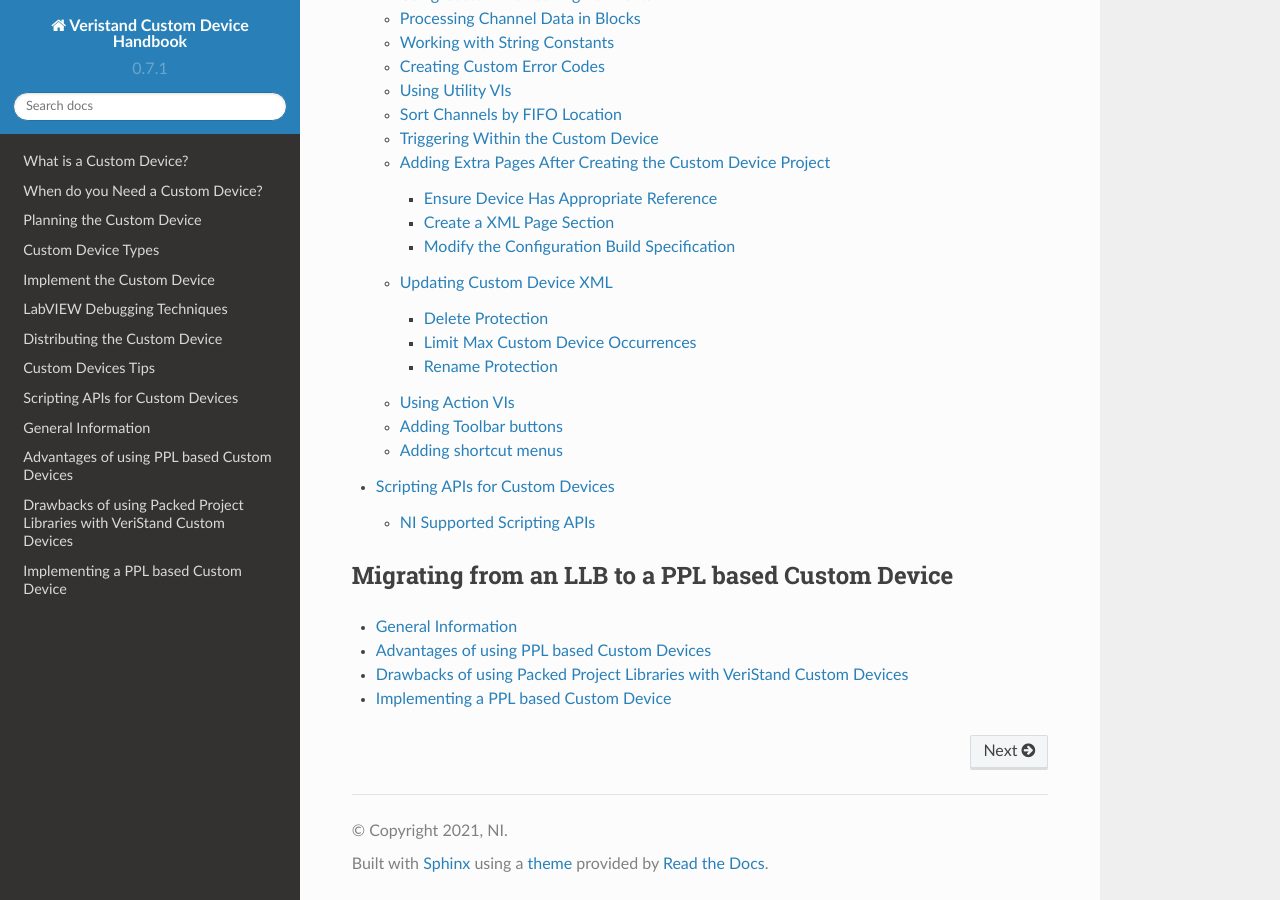
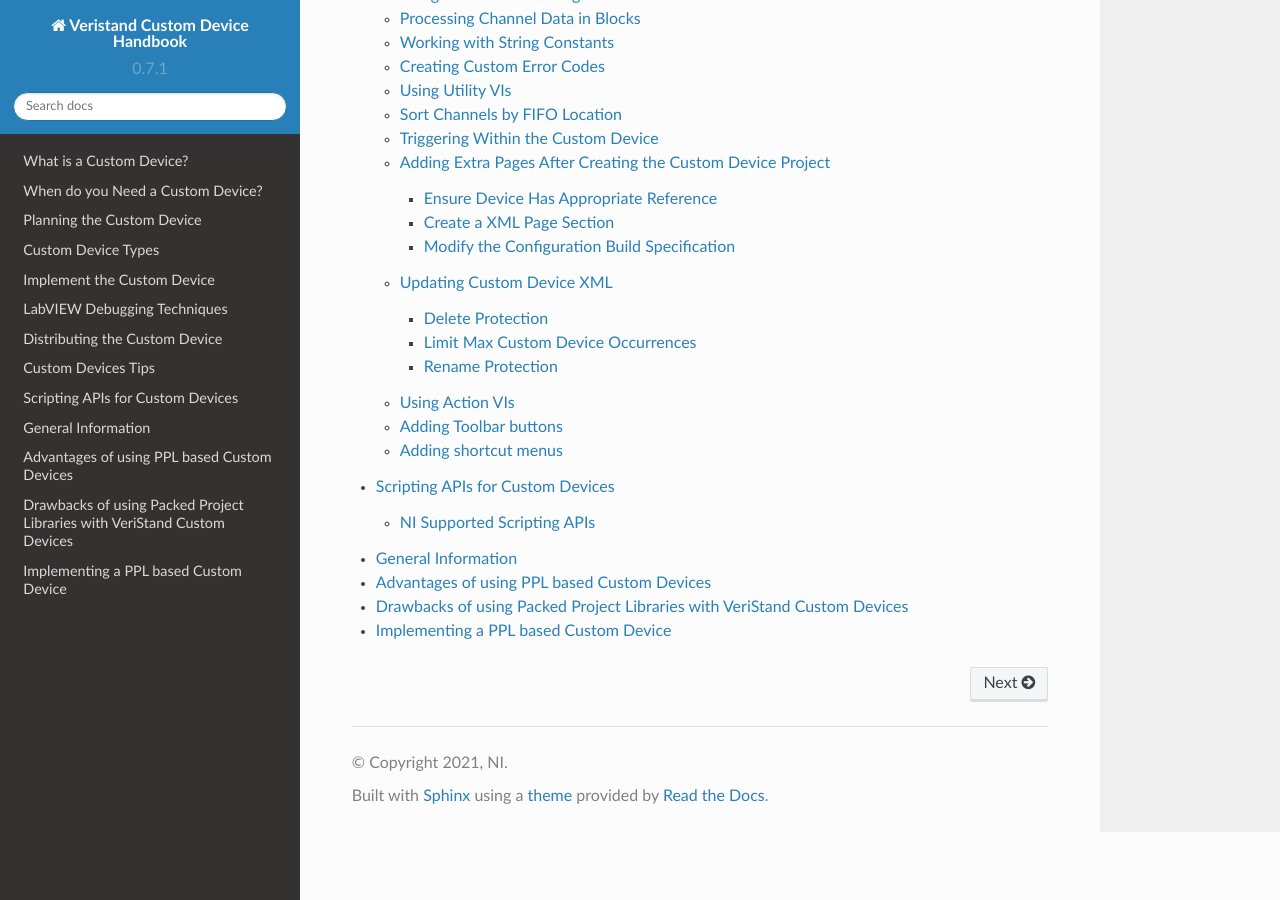
Before and after one commit to ni/niveristand-custom-device-handbook, a Sphinx documentation site: the page built from docs/index.md, in a window 1280 px wide and 900 px high, scrolled down 2905 px. Built offline with Sphinx 7.4.7 and the Read the Docs theme 2.0.0, drawn with Linux system fonts in a browser that asks for light colours; pages that are not in the unit, such as notebooks, are missing from menus.

Commit message:
Fixing index

```diff
--- a/docs/index.md
+++ b/docs/index.md
@@ -32,7 +32,4 @@
 
    + [Custom Devices Tips & Tricks](Custom_Device_Tips_and_Tricks.md)
    + [Scripting APIs for Custom Devices](Scripting_API.md)
-
-#### Migrating from an LLB to a PPL based Custom Device
-
-   + [General Information](Migrating_LLB_to_a_PPL_based_Custom_Device.md)
+   + [Migrating a Custom Device from LLB to PPL](Migrating_LLB_to_a_PPL_based_Custom_Device.md)
```
